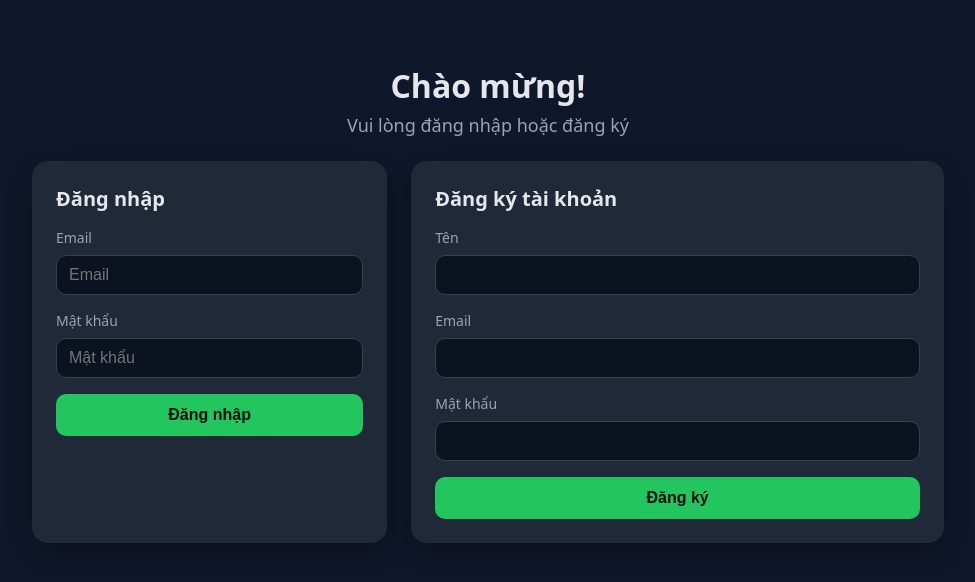
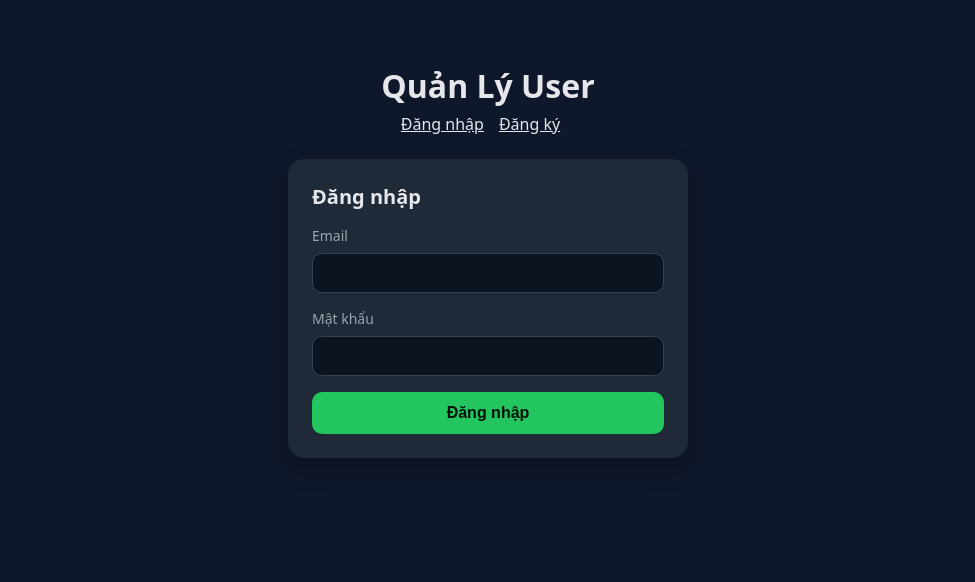
Before and after one commit to duy221270/group-9-project, a React (Create React App) app: page /login in a window 1280 px wide. Shown: the top 582 px of the page, without its empty margins (152-1127 px from the left). Built offline with nearby package versions, Linux system fonts and the light colour scheme.

Commit message:
fix: Cập nhật lại API URL cho user CRUD

```diff
--- a/src/App.js
+++ b/src/App.js
@@ -1,160 +1,136 @@
 import React, { useState, useEffect } from 'react';
 import axios from 'axios';
+import { BrowserRouter as Router, Route, Routes, Link, Navigate } from 'react-router-dom';
 
-// Import các component
+// Import components/pages
 import UserList from './components/UserList';
 import AddUser from './components/AddUser';
 import Register from './pages/Register';
 import Login from './pages/Login';
+import Profile from './pages/Profile';
 
-import './App.css'; // File CSS dark mode của bạn
+import './App.css'; // File CSS dark mode
 
-// --- ĐỊA CHỈ API (Đã đổi thành đường dẫn tương đối để dùng Proxy) ---
-const USERS_API_URL = '/users';
+// --- ĐỊA CHỈ API (Đã sửa lại USERS_API_URL) ---
+const USERS_API_URL = '/api/users/users'; // <-- ĐÃ SỬA
 const AUTH_API_URL = '/api/auth';
+const PROFILE_API_URL = '/api/users/profile'; // Giữ nguyên URL profile
 
 function App() {
-  // === STATE CHO AUTHENTICATION ===
   const [token, setToken] = useState(localStorage.getItem('token'));
-
-  // === STATE CHO CRUD USER ===
+  // State CRUD User
   const [users, setUsers] = useState([]);
   const [formData, setFormData] = useState({ name: '', email: '' });
   const [editingUser, setEditingUser] = useState(null);
 
   useEffect(() => {
-    // Nếu có token, thì tải danh sách user
     if (token) {
-      fetchUsers();
+      fetchUsers(); // Tải user list nếu đã đăng nhập
+    } else {
+      setUsers([]); // Xóa user list nếu đăng xuất
     }
-  }, [token]); // Chạy lại khi token thay đổi
+  }, [token]);
 
-  // === CÁC HÀM XỬ LÝ CHO CRUD USER ===
+  // Các hàm CRUD User (sử dụng USERS_API_URL đã sửa)
   const fetchUsers = async () => {
     try {
-      // Gửi token theo header để xác thực
-      const config = {
-        headers: { 'x-auth-token': token }
-      };
-      const response = await axios.get(USERS_API_URL, config);
+      const config = { headers: { 'Authorization': `Bearer ${token}` } };
+      const response = await axios.get(USERS_API_URL, config); // Dùng USERS_API_URL mới
       setUsers(response.data);
     } catch (error) {
       console.error("Lỗi khi lấy danh sách user:", error);
-      // Nếu token hết hạn hoặc sai, tự động đăng xuất
       if (error.response && (error.response.status === 401 || error.response.status === 403)) {
          handleLogout();
       }
     }
   };
-
   const handleDelete = async (userId) => {
      if (window.confirm('Bạn có chắc chắn muốn xóa user này?')) {
       try {
-        await axios.delete(`${USERS_API_URL}/${userId}`, {
-          headers: { 'x-auth-token': token }
-        });
-        setUsers(users.filter(user => user._id !== userId));
-      } catch (error) {
-        console.error("Lỗi khi xóa user:", error);
-      }
+        // Sửa cả URL delete
+        await axios.delete(`${USERS_API_URL}/${userId}`, { headers: { 'Authorization': `Bearer ${token}` } });
+        setUsers(users.filter(user => user._id !== userId)); // Dùng _id nếu backend trả về _id
+      } catch (error) { console.error("Lỗi khi xóa user:", error); }
     }
   };
-
-  const handleEditClick = (user) => {
-    setEditingUser(user);
-    setFormData({ name: user.name, email: user.email });
-  };
-
+  const handleEditClick = (user) => { setEditingUser(user); setFormData({ name: user.name, email: user.email }); };
   const handleFormSubmit = async (e) => {
     e.preventDefault();
-    const config = { headers: { 'x-auth-token': token } };
-
-    if (editingUser) { // Logic SỬA
+    const config = { headers: { 'Authorization': `Bearer ${token}` } };
+    if (editingUser) {
       try {
+        // Sửa cả URL update
         const response = await axios.put(`${USERS_API_URL}/${editingUser._id}`, formData, config);
-        setUsers(users.map(user => (user._id === editingUser._id ? response.data : user)));
-      } catch (error) {
-        console.error("Lỗi khi cập nhật user:", error);
-      }
-    } else { // Logic THÊM MỚI
+        setUsers(users.map(user => (user._id === editingUser._id ? response.data : user))); // Dùng _id nếu backend trả về _id
+      } catch (error) { console.error("Lỗi khi cập nhật user:", error); }
+    } else {
       try {
+        // Sửa cả URL create
         const response = await axios.post(USERS_API_URL, formData, config);
         setUsers([...users, response.data]);
-      } catch (error) {
-        console.error("Lỗi khi thêm user:", error);
+      } catch (error) { console.error("Lỗi khi thêm user:", error); }
     }
-    }
-    setFormData({ name: '', email: '' });
-    setEditingUser(null);
+    setFormData({ name: '', email: '' }); setEditingUser(null);
   };
+  const cancelEdit = () => { setEditingUser(null); setFormData({ name: '', email: '' }); };
 
-  const cancelEdit = () => {
-    setEditingUser(null);
-    setFormData({ name: '', email: '' });
-  };
+  // Các hàm Auth
+  const handleLoginSuccess = (newToken) => { localStorage.setItem('token', newToken); setToken(newToken); };
+  const handleLogout = () => { localStorage.removeItem('token'); setToken(null); };
 
-  // === CÁC HÀM XỬ LÝ CHO AUTHENTICATION ===
-  const handleLoginSuccess = (newToken) => {
-    localStorage.setItem('token', newToken);
-    setToken(newToken); // Cập nhật state, làm React render lại
-  };
+  // Helper Component cho Route yêu cầu đăng nhập
+  const PrivateRoute = ({ children }) => token ? children : <Navigate to="/login" replace />;
 
-  const handleLogout = () => {
-    localStorage.removeItem('token');
-    setToken(null); // Cập nhật state, làm React render lại
-  };
-
-  // === PHẦN HIỂN THỊ (RENDER) ===
-
-  // 1. Nếu CHƯA ĐĂNG NHẬP (không có token)
-  if (!token) {
   return (
-      <div className="container">
-        <div className="header">
-          <h1>Chào mừng!</h1>
-          <p className="subtitle">Vui lòng đăng nhập hoặc đăng ký</p>
-        </div>
-        <div className="grid">
-          <div className="card">
-            {/* Truyền hàm onLoginSuccess và authApiUrl xuống cho Login */}
-            <Login onLoginSuccess={handleLoginSuccess} authApiUrl={AUTH_API_URL} />
-          </div>
-          <div className="card">
-            {/* Truyền authApiUrl xuống cho Register */}
-            <Register authApiUrl={AUTH_API_URL} />
-          </div>
-        </div>
-      </div>
-    );
-  }
-
-  // 2. Nếu ĐÃ ĐĂNG NHẬP (có token)
-  return (
+    <Router>
       <div className="container">
         <div className="header">
           <h1>Quản Lý User</h1>
-        <p className="subtitle">Bạn đã đăng nhập thành công!</p>
-        <button onClick={handleLogout} className="btn" style={{marginTop: '15px', background: 'var(--danger)'}}>Đăng xuất</button>
+          <nav style={{ marginBottom: '20px' }}> {/* Thanh điều hướng */}
+            {token ? (
+              <>
+                <Link to="/" style={{ marginRight: '15px', color: 'var(--accent)' }}>Quản lý User</Link>
+                <Link to="/profile" style={{ marginRight: '15px', color: 'var(--text)' }}>Profile</Link>
+                <button onClick={handleLogout} className="btn btn-sm" style={{ background: 'var(--danger)' }}>Đăng xuất</button>
+              </>
+            ) : (
+              <>
+                <Link to="/login" style={{ marginRight: '15px', color: 'var(--text)' }}>Đăng nhập</Link>
+                <Link to="/register" style={{ marginRight: '15px', color: 'var(--text)' }}>Đăng ký</Link>
+              </>
+            )}
+          </nav>
         </div>
+
+        <Routes> {/* Định nghĩa các Route */}
+          {/* Trang Login: Chỉ hiện khi chưa đăng nhập */}
+          <Route path="/login" element={ !token ? <div className="card" style={{ maxWidth: '400px', margin: 'auto' }}><Login onLoginSuccess={handleLoginSuccess} authApiUrl={AUTH_API_URL} /></div> : <Navigate to="/" replace /> } />
+
+          {/* Trang Register: Chỉ hiện khi chưa đăng nhập */}
+          <Route path="/register" element={ !token ? <div className="card" style={{ maxWidth: '400px', margin: 'auto' }}><Register authApiUrl={AUTH_API_URL} /></div> : <Navigate to="/" replace /> } />
+
+          {/* Trang Profile: Yêu cầu đăng nhập */}
+          <Route path="/profile" element={ <PrivateRoute><div className="card"><Profile profileApiUrl={PROFILE_API_URL} token={token} onLogout={handleLogout} /></div></PrivateRoute> } />
+
+          {/* Trang Quản lý User (Trang chủ): Yêu cầu đăng nhập */}
+          <Route path="/" element={
+            <PrivateRoute>
               <div className="grid">
                 <div className="card">
-          <AddUser
-            formData={formData}
-            setFormData={setFormData}
-            editingUser={editingUser}
-            onSubmit={handleFormSubmit}
-            onCancel={cancelEdit}
-          />
+                  <AddUser formData={formData} setFormData={setFormData} editingUser={editingUser} onSubmit={handleFormSubmit} onCancel={cancelEdit} />
                 </div>
                 <div className="card">
-          <UserList
-            users={users}
-            onEdit={handleEditClick}
-            onDelete={handleDelete}
-          />
+                  <UserList users={users} onEdit={handleEditClick} onDelete={handleDelete} />
                 </div>
               </div>
+            </PrivateRoute>
+          } />
+
+          {/* Redirect mặc định */}
+          <Route path="*" element={<Navigate to={token ? "/" : "/login"} replace />} />
+        </Routes>
       </div>
+    </Router>
   );
 }
 
--- a/src/pages/Login.jsx
+++ b/src/pages/Login.jsx
@@ -1,33 +1,20 @@
 import React, { useState } from 'react';
 import axios from 'axios';
 
-// 1. Nhận prop onLoginSuccess từ App.js
+// Nhận props từ App.js
 function Login({ onLoginSuccess }) {
-  const [formData, setFormData] = useState({
-    email: '',
-    password: '',
-  });
+  const [formData, setFormData] = useState({ email: '', password: '' });
   const [message, setMessage] = useState('');
-
   const { email, password } = formData;
-
-  const onChange = (e) =>
-    setFormData({ ...formData, [e.target.name]: e.target.value });
+  const onChange = (e) => setFormData({ ...formData, [e.target.name]: e.target.value });
 
   const onSubmit = async (e) => {
     e.preventDefault();
     setMessage('');
     try {
-      // 2. Dùng đường dẫn tương đối (proxy sẽ lo phần còn lại)
-      const res = await axios.post('/api/auth/login', formData);
-
-      const token = res.data.token;
-
-      // 3. Báo cho App.js biết đăng nhập thành công và gửi token lên
-      onLoginSuccess(token);
-
-      setMessage('Đăng nhập thành công!');
-
+      const res = await axios.post('/api/auth/login', formData); // Đường dẫn tương đối
+      onLoginSuccess(res.data.token); // Báo cho App.js
+      // Không cần setMessage ở đây vì App.js sẽ tự chuyển trang
     } catch (err) {
       setMessage(err.response?.data?.message || 'Đăng nhập thất bại!');
       console.error(err.response?.data);
@@ -35,31 +22,12 @@ function Login({ onLoginSuccess }) {
   };
 
   return (
+    // <> </> thay vì div.card
     <>
       <h2>Đăng nhập</h2>
       <form onSubmit={onSubmit} className="form">
-        <label>
-          Email
-          <input
-            type="email"
-            placeholder="Email"
-            name="email"
-            value={email}
-            onChange={onChange}
-            required
-          />
-        </label>
-        <label>
-          Mật khẩu
-          <input
-            type="password"
-            placeholder="Mật khẩu"
-            name="password"
-            value={password}
-            onChange={onChange}
-            required
-          />
-        </label>
+        <label> Email <input type="email" name="email" value={email} onChange={onChange} required /> </label>
+        <label> Mật khẩu <input type="password" name="password" value={password} onChange={onChange} required /> </label>
         <button type="submit" className="btn">Đăng nhập</button>
       </form>
       {message && <p className="error" style={{ marginTop: '15px', textAlign: 'center' }}>{message}</p>}
--- /dev/null
+++ b/src/pages/Profile.jsx
@@ -0,0 +1,102 @@
+import React, { useState, useEffect } from 'react';
+import axios from 'axios';
+
+// API URL (đã sửa lại cho đúng với backend)
+const PROFILE_API_URL = '/api/users/profile'; // <-- ĐÃ SỬA
+
+function Profile({ token, onLogout }) { // Nhận token và onLogout từ App.js
+  const [userData, setUserData] = useState(null);
+  const [nameInput, setNameInput] = useState('');
+  const [message, setMessage] = useState('');
+  const [loading, setLoading] = useState(true);
+
+  useEffect(() => {
+    const fetchProfile = async () => {
+      if (!token) {
+        setMessage('Bạn cần đăng nhập.');
+        setLoading(false);
+        return;
+      }
+      try {
+        // --- SỬA Ở ĐÂY ---
+        const config = {
+          headers: {
+            'Authorization': `Bearer ${token}` // Sửa header
+          }
+        };
+        const response = await axios.get(PROFILE_API_URL, config); // Dùng URL đã sửa
+        setUserData(response.data);
+        setNameInput(response.data.name);
+        setLoading(false);
+      } catch (error) {
+        console.error("Lỗi khi lấy thông tin profile:", error);
+        setMessage('Không thể tải thông tin profile.');
+        setLoading(false);
+        if (error.response && (error.response.status === 401 || error.response.status === 403)) {
+          onLogout(); // Gọi hàm logout từ App.js nếu token không hợp lệ
+        }
+      }
+    };
+    fetchProfile();
+  }, [token, onLogout]); // Thêm dependencies
+
+  const handleUpdateProfile = async (e) => {
+    e.preventDefault();
+    setMessage('');
+    if (!token) return;
+
+    if (!nameInput.trim()) {
+      setMessage('Tên mới không được để trống.');
+      return;
+    }
+
+    try {
+      // --- SỬA Ở ĐÂY ---
+      const config = {
+        headers: {
+          'Authorization': `Bearer ${token}` // Sửa header
+        }
+      };
+      const response = await axios.put(PROFILE_API_URL, { name: nameInput }, config); // Dùng URL đã sửa
+      setUserData(response.data);
+      setMessage('Cập nhật thông tin thành công!');
+    } catch (error) {
+      console.error("Lỗi khi cập nhật profile:", error);
+      setMessage(error.response?.data?.message || 'Cập nhật thất bại.');
+    }
+  };
+
+  if (loading) return <p className="muted">Đang tải...</p>; // Bỏ card vì đã có ở App.js
+  if (!userData) return <p className="error">{message || 'Không có dữ liệu.'}</p>; // Bỏ card
+
+  return (
+    // Bỏ thẻ div.card nếu App.js đã bọc
+    <>
+      <h2>Thông tin cá nhân</h2>
+      <div style={{ marginBottom: '20px' }}>
+        <p><strong>Tên:</strong> {userData.name}</p>
+        <p><strong>Email:</strong> {userData.email}</p>
+        {userData.role && <p><strong>Vai trò:</strong> {userData.role}</p>}
+      </div>
+
+      <hr style={{margin: '20px 0', borderColor: 'var(--secondary)'}}/>
+
+      <form onSubmit={handleUpdateProfile} className="form">
+        <h3>Cập nhật tên</h3>
+        <label>
+          Tên mới
+          <input
+            type="text"
+            value={nameInput}
+            onChange={(e) => setNameInput(e.target.value)}
+            required
+          />
+        </label>
+        <button type="submit" className="btn">Lưu thay đổi</button>
+      </form>
+      {message && <p style={{ marginTop: '15px', textAlign: 'center' }}>{message}</p>}
+    </>
+  );
+}
+
+export default Profile;
--- a/src/pages/Register.jsx
+++ b/src/pages/Register.jsx
@@ -2,29 +2,18 @@ import React, { useState } from 'react';
 import axios from 'axios';
 
 function Register() {
-  const [formData, setFormData] = useState({
-    name: '',
-    email: '',
-    password: '',
-  });
+  const [formData, setFormData] = useState({ name: '', email: '', password: '' });
   const [message, setMessage] = useState('');
-
   const { name, email, password } = formData;
-
-  const onChange = (e) =>
-    setFormData({ ...formData, [e.target.name]: e.target.value });
+  const onChange = (e) => setFormData({ ...formData, [e.target.name]: e.target.value });
 
   const onSubmit = async (e) => {
     e.preventDefault();
     setMessage('');
     try {
-      // 1. Dùng đường dẫn tương đối (proxy sẽ lo phần còn lại)
-      const res = await axios.post('/api/auth/signup', formData);
-
-      setMessage('Đăng ký thành công!');
-      console.log(res.data);
-      setFormData({ name: '', email: '', password: '' });
-
+      const res = await axios.post('/api/auth/signup', formData); // Đường dẫn tương đối
+      setMessage('Đăng ký thành công! Vui lòng đăng nhập.');
+      setFormData({ name: '', email: '', password: '' }); // Xóa form
     } catch (err) {
       setMessage(err.response?.data?.message || 'Đăng ký thất bại.');
       console.error(err.response?.data);
@@ -32,43 +21,15 @@ function Register() {
   };
 
   return (
+    // <> </> thay vì div.card
     <>
       <h2>Đăng ký tài khoản</h2>
       <form onSubmit={onSubmit} className="form">
-        <label>
-          Tên
-          <input
-            type="text"
-            name="name"
-            value={name}
-            onChange={onChange}
-            required
-          />
-        </label>
-        <label>
-          Email
-          <input
-            type="email"
-            name="email"
-            value={email}
-            onChange={onChange}
-            required
-          />
-        </label>
-        <label>
-          Mật khẩu
-          <input
-            type="password"
-            name="password"
-            value={password}
-            onChange={onChange}
-            minLength="6"
-            required
-          />
-        </label>
+        <label> Tên <input type="text" name="name" value={name} onChange={onChange} required /> </label>
+        <label> Email <input type="email" name="email" value={email} onChange={onChange} required /> </label>
+        <label> Mật khẩu <input type="password" name="password" value={password} onChange={onChange} minLength="6" required /> </label>
         <button type="submit" className="btn">Đăng ký</button>
       </form>
-
       {message && <p style={{ marginTop: '15px', textAlign: 'center' }}>{message}</p>}
     </>
   );
```
Also changed, not shown: package.json (+6 -13 lines), 1 other file (tests, documents, lock files or other folders). Lines whose indentation alone changed are shown as unchanged.
